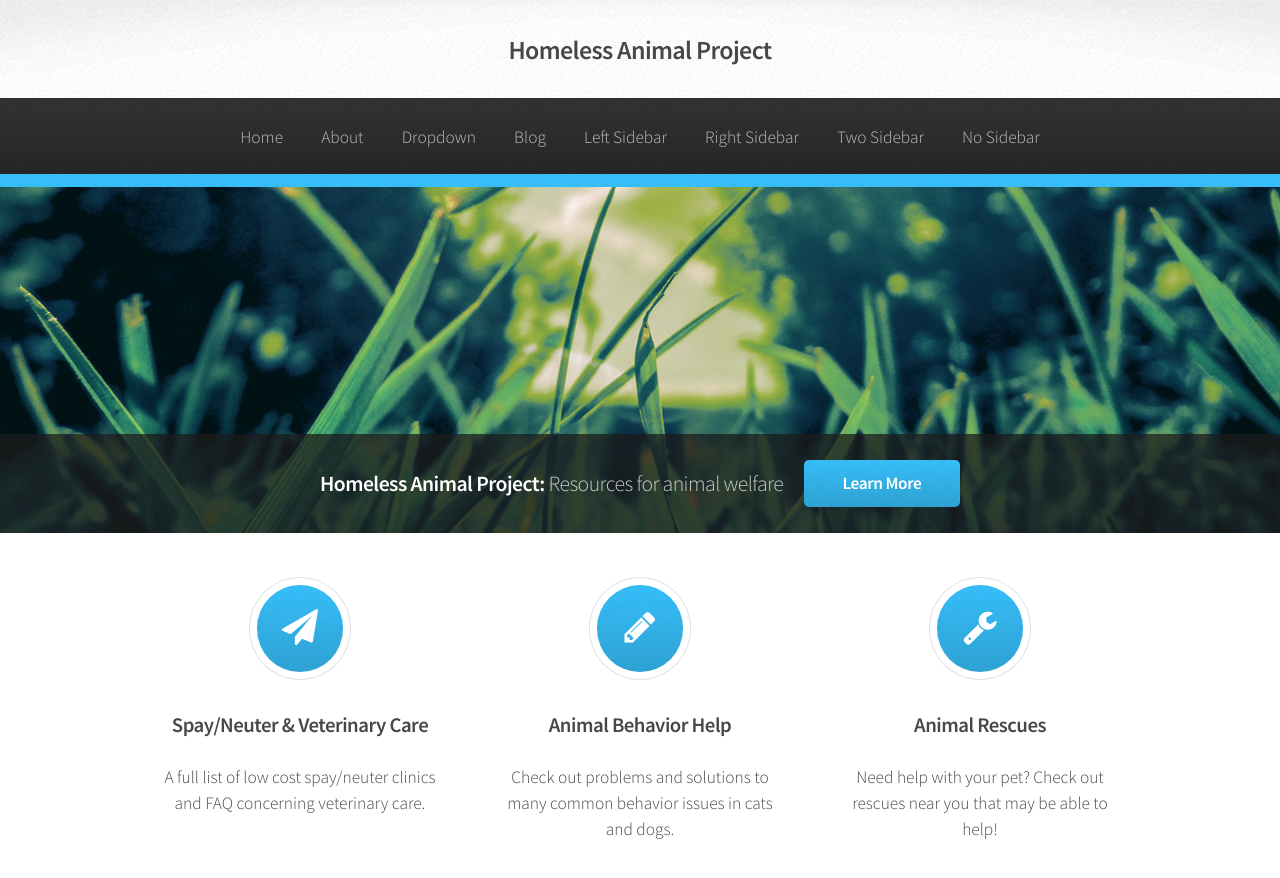
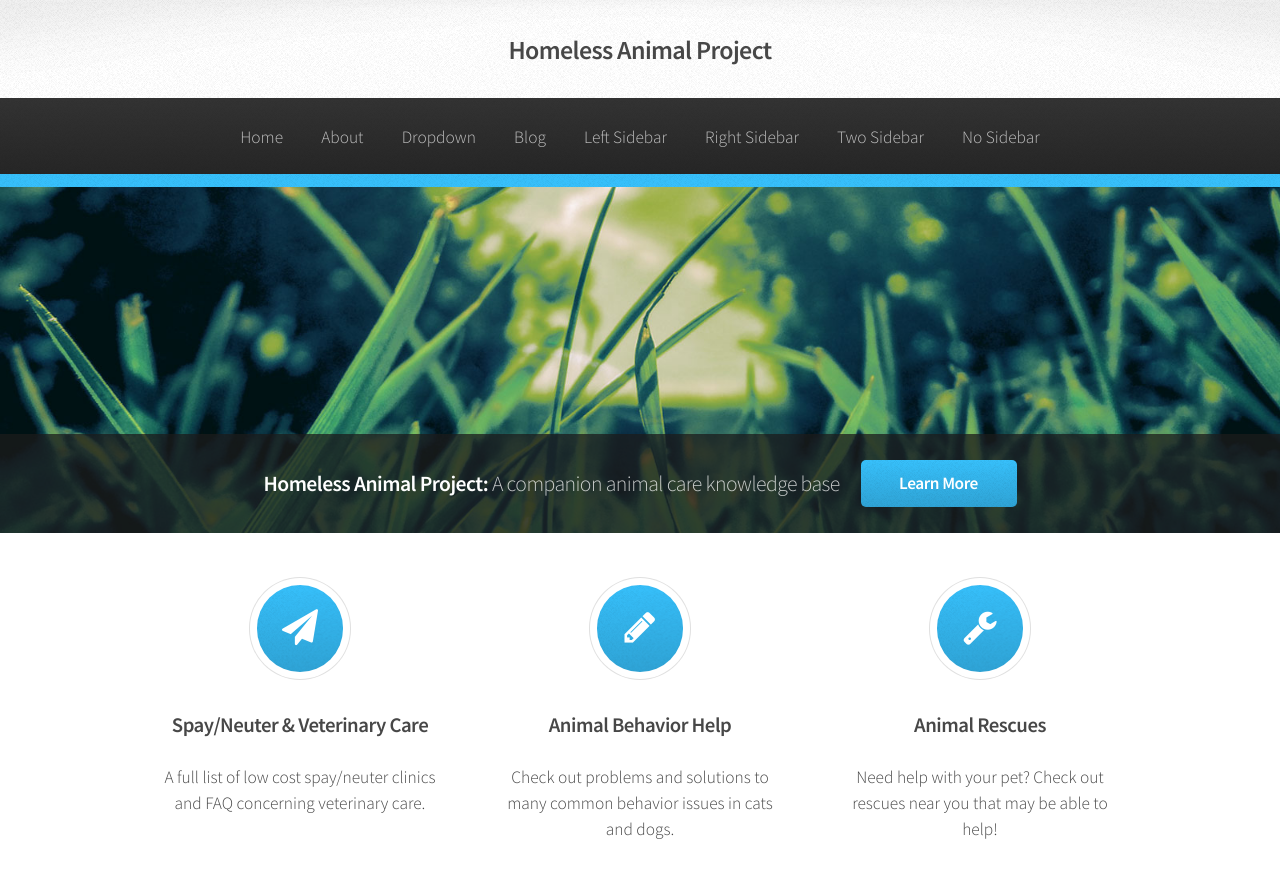
Before and after one commit to HomelessAnimalProject/HomelessAnimalProject.github.io, a Jekyll site: the page built from index.html, in a window 1280 px wide and 900 px high. Shown: the top 878 px of the window. Built offline with Jekyll 4.4.1, drawn with Linux system fonts in a browser that asks for light colours; the list of posts is cut into pages by our own code.

Commit message:
Update _config.yml

```diff
--- a/_config.yml
+++ b/_config.yml
@@ -1,5 +1,5 @@
 name: Homeless Animal Project
-description: Resources for animal welfare
+description: A companion animal care knowledge base
 paginate: 10
 baseurl: ""
 gems: [jekyll-paginate]
```
